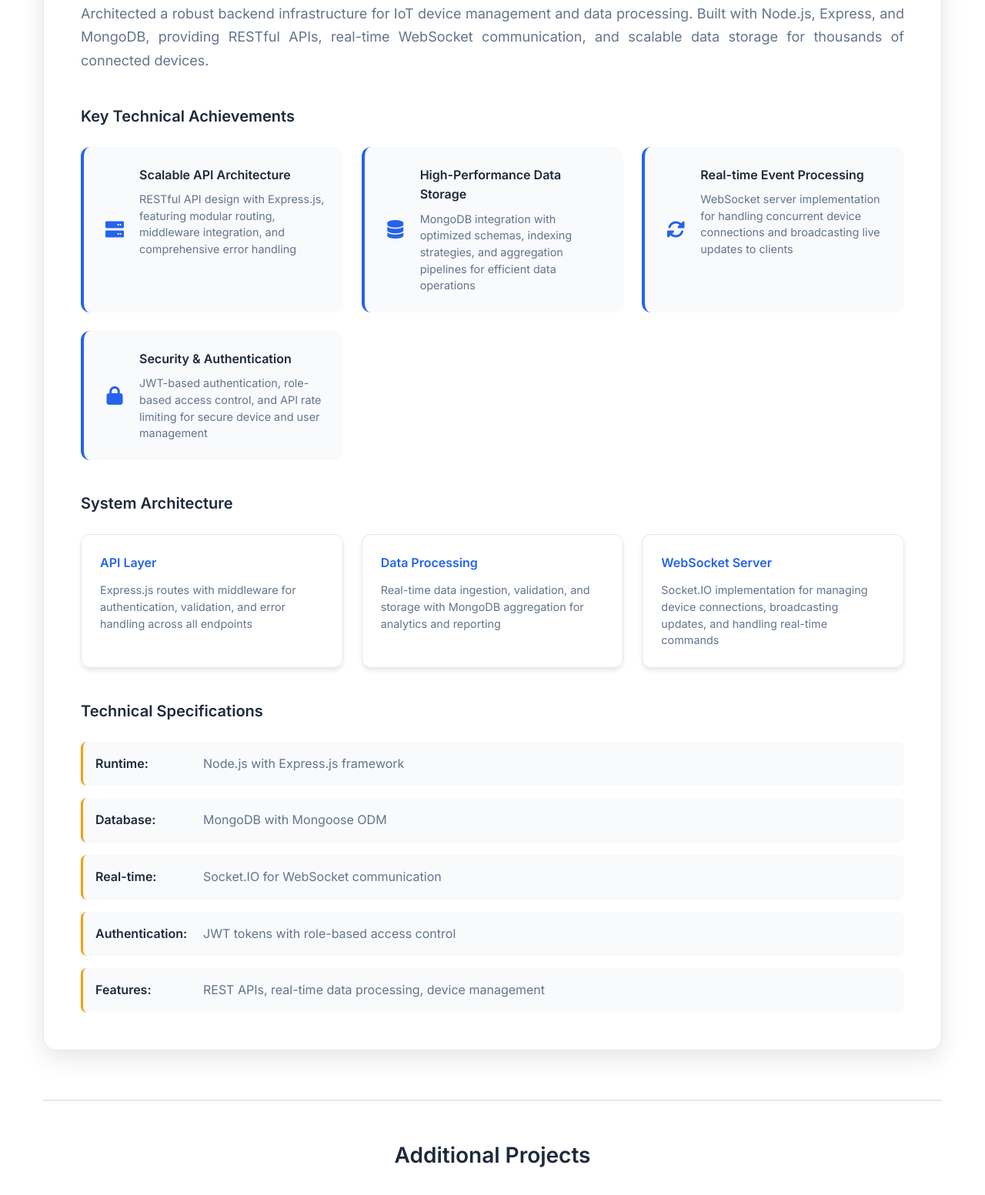
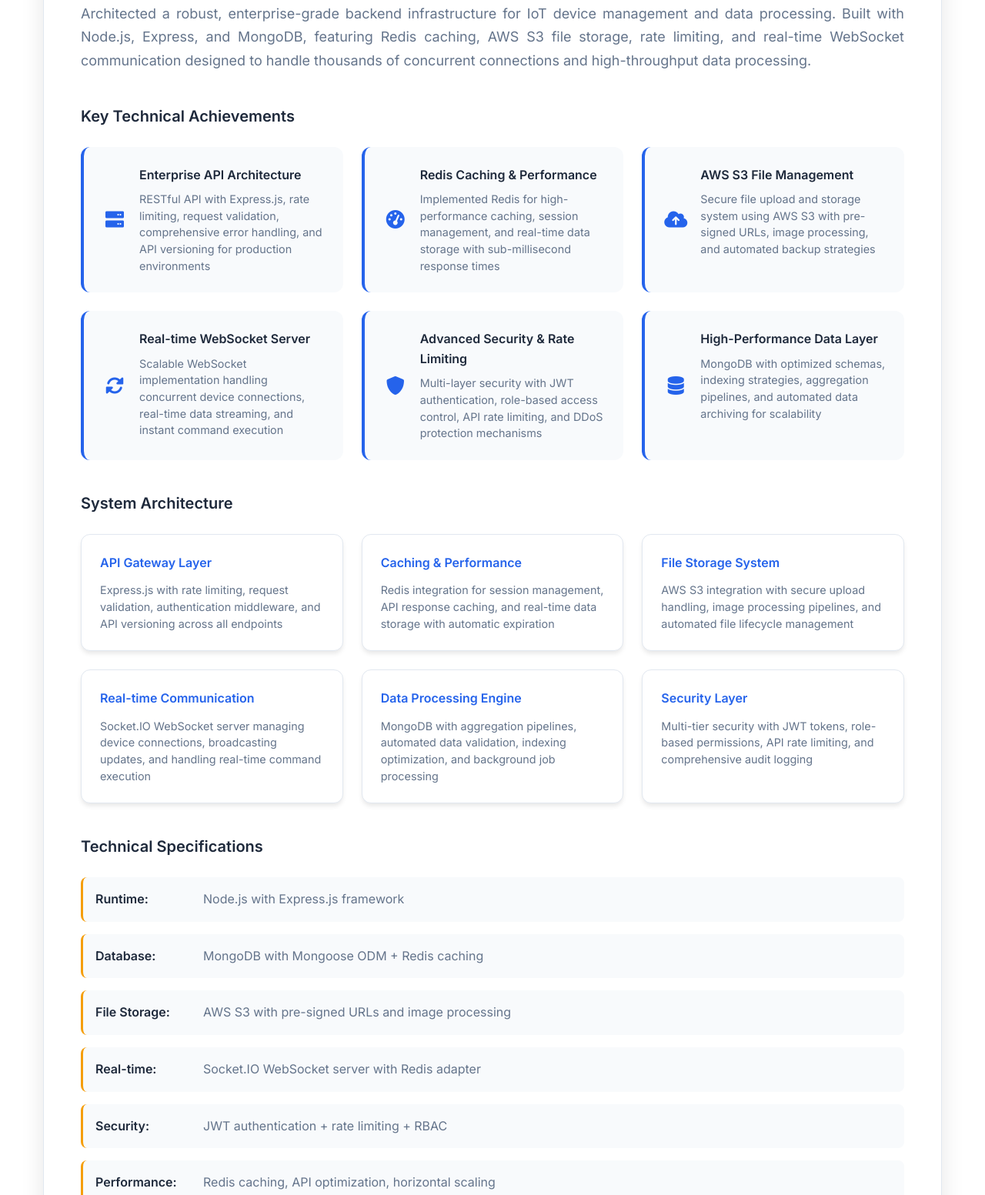
Before and after one commit to amirmsvii/amirmsvii.github.io, a plain HTML site: page index.html in a window 1280 px wide. Shown: the part 6726-8279 px from the top of the page at 77% size. Drawn offline with Linux system fonts and the light colour scheme; no server answers.

Commit message:
added BE details

```diff
--- a/index.html
+++ b/index.html
@@ -471,6 +471,8 @@
                                 <img src="https://img.shields.io/badge/Node.js-339933?style=for-the-badge&logo=nodedotjs&logoColor=white" alt="Node.js">
                                 <img src="https://img.shields.io/badge/Express-000000?style=for-the-badge&logo=express&logoColor=white" alt="Express">
                                 <img src="https://img.shields.io/badge/MongoDB-47A248?style=for-the-badge&logo=mongodb&logoColor=white" alt="MongoDB">
+                                <img src="https://img.shields.io/badge/Redis-DC382D?style=for-the-badge&logo=redis&logoColor=white" alt="Redis">
+                                <img src="https://img.shields.io/badge/AWS_S3-569A31?style=for-the-badge&logo=amazons3&logoColor=white" alt="AWS S3">
                                 <img src="https://img.shields.io/badge/WebSocket-010101?style=for-the-badge&logo=socketdotio&logoColor=white" alt="WebSocket">
                                 <img src="https://img.shields.io/badge/TypeScript-007ACC?style=for-the-badge&logo=typescript&logoColor=white" alt="TypeScript">
                                 <img src="https://img.shields.io/badge/JWT-000000?style=for-the-badge&logo=jsonwebtokens&logoColor=white" alt="JWT">
@@ -485,9 +487,9 @@
 
                     <div class="project-overview">
                         <p class="project-description">
-                            Architected a robust backend infrastructure for IoT device management and data processing.
-                            Built with Node.js, Express, and MongoDB, providing RESTful APIs, real-time WebSocket communication,
-                            and scalable data storage for thousands of connected devices.
+                            Architected a robust, enterprise-grade backend infrastructure for IoT device management and data processing.
+                            Built with Node.js, Express, and MongoDB, featuring Redis caching, AWS S3 file storage, rate limiting,
+                            and real-time WebSocket communication designed to handle thousands of concurrent connections and high-throughput data processing.
                         </p>
                     </div>
 
@@ -500,8 +502,44 @@
                                         <i class="fas fa-server"></i>
                                     </div>
                                     <div class="achievement-content">
-                                        <h5>Scalable API Architecture</h5>
-                                        <p>RESTful API design with Express.js, featuring modular routing, middleware integration, and comprehensive error handling</p>
+                                        <h5>Enterprise API Architecture</h5>
+                                        <p>RESTful API with Express.js, rate limiting, request validation, comprehensive error handling, and API versioning for production environments</p>
+                                    </div>
+                                </div>
+                                <div class="achievement">
+                                    <div class="achievement-icon">
+                                        <i class="fas fa-tachometer-alt"></i>
+                                    </div>
+                                    <div class="achievement-content">
+                                        <h5>Redis Caching & Performance</h5>
+                                        <p>Implemented Redis for high-performance caching, session management, and real-time data storage with sub-millisecond response times</p>
+                                    </div>
+                                </div>
+                                <div class="achievement">
+                                    <div class="achievement-icon">
+                                        <i class="fas fa-cloud-upload-alt"></i>
+                                    </div>
+                                    <div class="achievement-content">
+                                        <h5>AWS S3 File Management</h5>
+                                        <p>Secure file upload and storage system using AWS S3 with pre-signed URLs, image processing, and automated backup strategies</p>
+                                    </div>
+                                </div>
+                                <div class="achievement">
+                                    <div class="achievement-icon">
+                                        <i class="fas fa-sync-alt"></i>
+                                    </div>
+                                    <div class="achievement-content">
+                                        <h5>Real-time WebSocket Server</h5>
+                                        <p>Scalable WebSocket implementation handling concurrent device connections, real-time data streaming, and instant command execution</p>
+                                    </div>
+                                </div>
+                                <div class="achievement">
+                                    <div class="achievement-icon">
+                                        <i class="fas fa-shield-alt"></i>
+                                    </div>
+                                    <div class="achievement-content">
+                                        <h5>Advanced Security & Rate Limiting</h5>
+                                        <p>Multi-layer security with JWT authentication, role-based access control, API rate limiting, and DDoS protection mechanisms</p>
                                     </div>
                                 </div>
                                 <div class="achievement">
@@ -509,26 +547,8 @@
                                         <i class="fas fa-database"></i>
                                     </div>
                                     <div class="achievement-content">
-                                        <h5>High-Performance Data Storage</h5>
-                                        <p>MongoDB integration with optimized schemas, indexing strategies, and aggregation pipelines for efficient data operations</p>
-                                    </div>
-                                </div>
-                                <div class="achievement">
-                                    <div class="achievement-icon">
-                                        <i class="fas fa-sync-alt"></i>
-                                    </div>
-                                    <div class="achievement-content">
-                                        <h5>Real-time Event Processing</h5>
-                                        <p>WebSocket server implementation for handling concurrent device connections and broadcasting live updates to clients</p>
-                                    </div>
-                                </div>
-                                <div class="achievement">
-                                    <div class="achievement-icon">
-                                        <i class="fas fa-lock"></i>
-                                    </div>
-                                    <div class="achievement-content">
-                                        <h5>Security & Authentication</h5>
-                                        <p>JWT-based authentication, role-based access control, and API rate limiting for secure device and user management</p>
+                                        <h5>High-Performance Data Layer</h5>
+                                        <p>MongoDB with optimized schemas, indexing strategies, aggregation pipelines, and automated data archiving for scalability</p>
                                     </div>
                                 </div>
                             </div>
@@ -538,16 +558,28 @@
                             <h4>System Architecture</h4>
                             <div class="architecture-grid">
                                 <div class="arch-component">
-                                    <h5>API Layer</h5>
-                                    <p>Express.js routes with middleware for authentication, validation, and error handling across all endpoints</p>
+                                    <h5>API Gateway Layer</h5>
+                                    <p>Express.js with rate limiting, request validation, authentication middleware, and API versioning across all endpoints</p>
                                 </div>
                                 <div class="arch-component">
-                                    <h5>Data Processing</h5>
-                                    <p>Real-time data ingestion, validation, and storage with MongoDB aggregation for analytics and reporting</p>
+                                    <h5>Caching & Performance</h5>
+                                    <p>Redis integration for session management, API response caching, and real-time data storage with automatic expiration</p>
                                 </div>
                                 <div class="arch-component">
-                                    <h5>WebSocket Server</h5>
-                                    <p>Socket.IO implementation for managing device connections, broadcasting updates, and handling real-time commands</p>
+                                    <h5>File Storage System</h5>
+                                    <p>AWS S3 integration with secure upload handling, image processing pipelines, and automated file lifecycle management</p>
+                                </div>
+                                <div class="arch-component">
+                                    <h5>Real-time Communication</h5>
+                                    <p>Socket.IO WebSocket server managing device connections, broadcasting updates, and handling real-time command execution</p>
+                                </div>
+                                <div class="arch-component">
+                                    <h5>Data Processing Engine</h5>
+                                    <p>MongoDB with aggregation pipelines, automated data validation, indexing optimization, and background job processing</p>
+                                </div>
+                                <div class="arch-component">
+                                    <h5>Security Layer</h5>
+                                    <p>Multi-tier security with JWT tokens, role-based permissions, API rate limiting, and comprehensive audit logging</p>
                                 </div>
                             </div>
                         </div>
@@ -561,19 +593,23 @@
                                 </div>
                                 <div class="spec-item">
                                     <span class="spec-label">Database:</span>
-                                    <span class="spec-value">MongoDB with Mongoose ODM</span>
+                                    <span class="spec-value">MongoDB with Mongoose ODM + Redis caching</span>
+                                </div>
+                                <div class="spec-item">
+                                    <span class="spec-label">File Storage:</span>
+                                    <span class="spec-value">AWS S3 with pre-signed URLs and image processing</span>
                                 </div>
                                 <div class="spec-item">
                                     <span class="spec-label">Real-time:</span>
-                                    <span class="spec-value">Socket.IO for WebSocket communication</span>
+                                    <span class="spec-value">Socket.IO WebSocket server with Redis adapter</span>
                                 </div>
                                 <div class="spec-item">
-                                    <span class="spec-label">Authentication:</span>
-                                    <span class="spec-value">JWT tokens with role-based access control</span>
+                                    <span class="spec-label">Security:</span>
+                                    <span class="spec-value">JWT authentication + rate limiting + RBAC</span>
                                 </div>
                                 <div class="spec-item">
-                                    <span class="spec-label">Features:</span>
-                                    <span class="spec-value">REST APIs, real-time data processing, device management</span>
+                                    <span class="spec-label">Performance:</span>
+                                    <span class="spec-value">Redis caching, API optimization, horizontal scaling</span>
                                 </div>
                             </div>
                         </div>
@@ -635,10 +671,15 @@
                             <span class="skill-tag">Node.js</span>
                             <span class="skill-tag">Express.js</span>
                             <span class="skill-tag">MongoDB</span>
+                            <span class="skill-tag">Redis</span>
+                            <span class="skill-tag">AWS S3</span>
                             <span class="skill-tag">Socket.IO</span>
                             <span class="skill-tag">JWT Authentication</span>
                             <span class="skill-tag">REST APIs</span>
+                            <span class="skill-tag">Rate Limiting</span>
                             <span class="skill-tag">Mongoose ODM</span>
+                            <span class="skill-tag">File Upload Systems</span>
+                            <span class="skill-tag">Caching Strategies</span>
                         </div>
                     </div>
                     <div class="skill-category">
```
